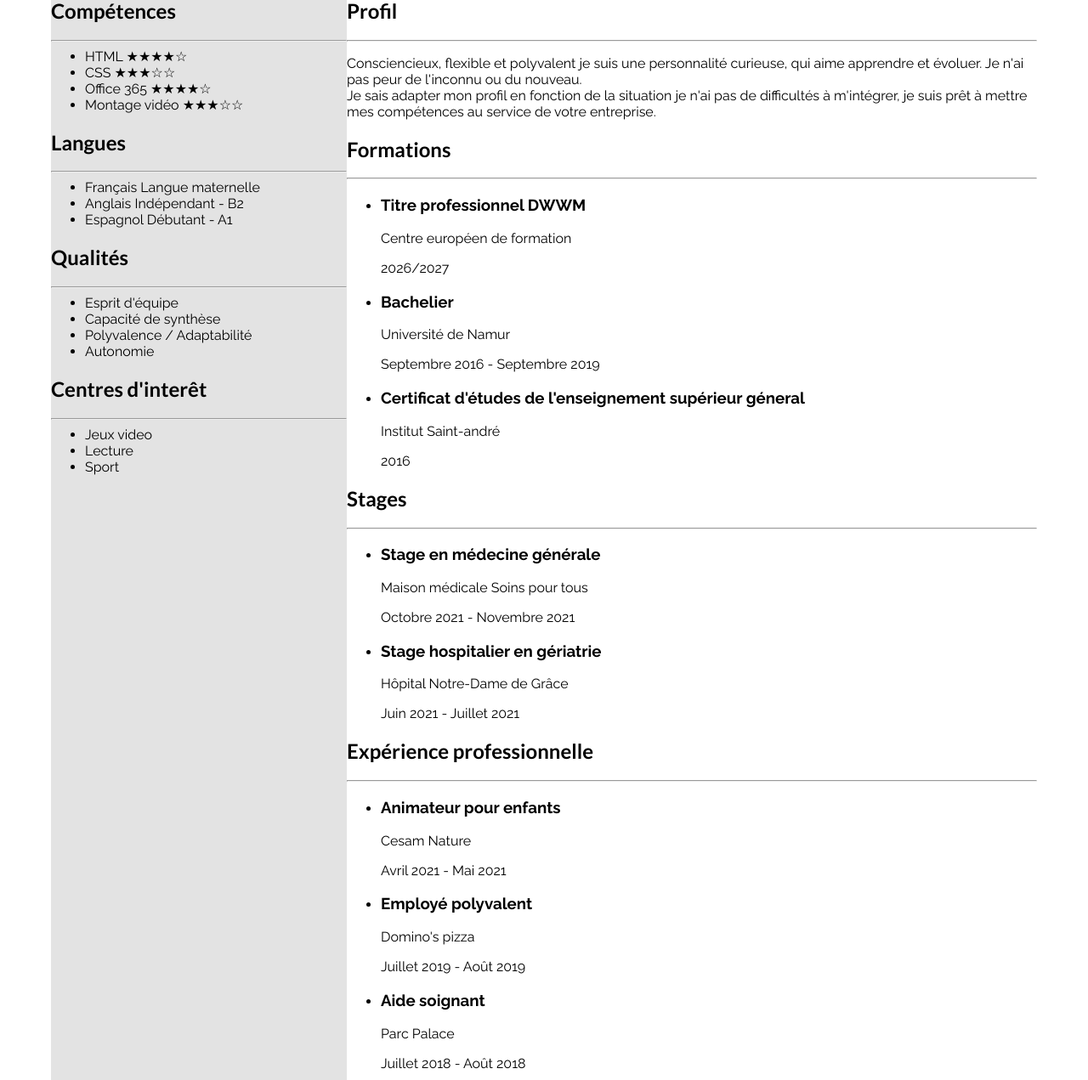
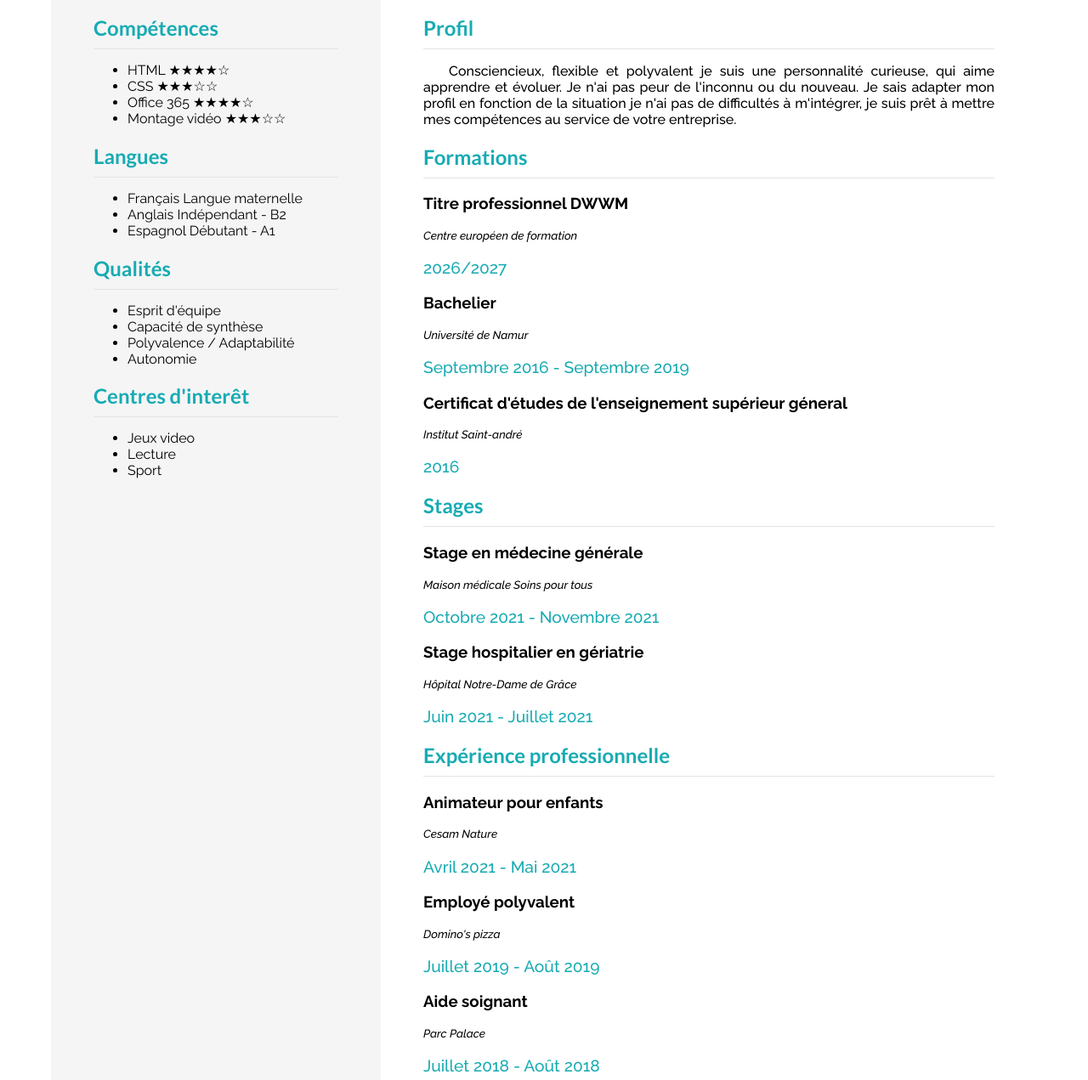
Before and after one commit to florianK-create/Ndumba_Yann_Devoir_3_CV_HTML_CSS, a plain HTML site: page index.html in a window 1280 px wide. Shown: the part 210-1481 px from the top of the page at 85% size. Drawn offline with Linux system fonts and the light colour scheme.

Commit message:
footer finished main in progress

```diff
--- a/assets/css/style.css
+++ b/assets/css/style.css
@@ -113,13 +113,23 @@ header{
 main{
     display: flex;
     flex-direction: row;
-    flex-wrap: wrap;
+}
+
+main h2{
+    color: #17abb3;
+    border-bottom: 1px solid #e3e3e3;
+    padding-bottom: 10px;
+    margin-bottom: 15px;
+}
+
+#left-bloc, #right-bloc{
+    padding: 20px 50px 60px;
 }
 
 #left-bloc{
     flex-basis: 30%;
     order: 1;
-    background-color: #e3e3e3;
+    background-color: #f5f5f5;
 }
 
 #right-bloc{
@@ -128,9 +138,43 @@ main{
     background-color: #ffffff;
 }
 
+#right-bloc ul{
+    list-style-type: none;
+    padding-left: 0;
+}
+
+#profil p{
+    text-align: justify;
+    text-indent: 30px;
+    font-weight: 500;
+}
+
+.location{
+    font-style: italic;
+    font-size: smaller;
+    font-weight: 500;
+}
+
+.period{
+    color: #17abb3;
+    font-size: larger;
+    font-weight: 500;
+}
+
+
+
 /* pied du cv */
 
 footer, small{
     display: block;
     justify-items: center;
 }
+
+small{
+    color: #ffffff;
+    font-style: italic;
+}
+
+.social-media a:hover{
+    opacity: 80%;
+}
--- a/index.html
+++ b/index.html
@@ -27,66 +27,66 @@
     <main>
         <!-- Bloc de droite du CV -->
         <div id="right-bloc">
-            <section>
-                <h2>Profil</h2><hr>
-                <p>Consciencieux, flexible et polyvalent je suis une personnalité curieuse, qui aime apprendre et évoluer. Je n'ai pas peur de l'inconnu ou du nouveau.<br>
+            <section id="profil">
+                <h2>Profil</h2>
+                <p>Consciencieux, flexible et polyvalent je suis une personnalité curieuse, qui aime apprendre et évoluer. Je n'ai pas peur de l'inconnu ou du nouveau.
                     Je sais adapter mon profil en fonction de la situation je n'ai pas de difficultés à
                     m'intégrer, je suis prêt à mettre mes compétences au service
                     de votre entreprise.
                 </p>
             </section>
             <section>
-                <h2>Formations</h2><hr>
+                <h2>Formations</h2>
                 <ul>
                     <li>
                         <h3>Titre professionnel DWWM</h3>
-                        <p>Centre européen de formation</p>
-                        <p><time datetime="2026">2026</time>/<time datetime="2027">2027</time></p>
+                        <p class="location">Centre européen de formation</p>
+                        <p class="period"><time datetime="2026">2026</time>/<time datetime="2027">2027</time></p>
                     </li>
                     <li>
                         <h3>Bachelier</h3>
-                        <p>Université de Namur</p>
-                        <p><time datetime="2016-09">Septembre 2016</time> - <time datetime="2019-09">Septembre 2019</time></p>
+                        <p class="location">Université de Namur</p>
+                        <p class="period"><time datetime="2016-09">Septembre 2016</time> - <time datetime="2019-09">Septembre 2019</time></p>
                     </li>
                     <li>
                         <h3>Certificat d'études de l'enseignement supérieur géneral</h3>
-                        <p>Institut Saint-andré</p>
-                        <p><time datetime="2016">2016</time></p>
+                        <p class="location">Institut Saint-andré</p>
+                        <p class="period"><time datetime="2016">2016</time></p>
                     </li>
                 </ul>
             </section>
             <section>
-                <h2>Stages</h2><hr>
+                <h2>Stages</h2>
                 <ul>
                     <li>
                         <h3>Stage en médecine générale</h3>
-                        <p>Maison médicale Soins pour tous</p>
-                        <p><time datetime="2021-10">Octobre 2021</time> - <time datetime="2021-11">Novembre 2021</time></p>
+                        <p class="location">Maison médicale Soins pour tous</p>
+                        <p class="period"><time datetime="2021-10">Octobre 2021</time> - <time datetime="2021-11">Novembre 2021</time></p>
                     </li>
                     <li>
                         <h3>Stage hospitalier en gériatrie</h3>
-                        <p>Hôpital Notre-Dame de Grâce</p>
-                        <p><time datetime="2021-06">Juin 2021</time> - <time datetime="2021-07">Juillet 2021</time></p>
+                        <p class="location">Hôpital Notre-Dame de Grâce</p>
+                        <p class="period"><time datetime="2021-06">Juin 2021</time> - <time datetime="2021-07">Juillet 2021</time></p>
                     </li>
                 </ul>
             </section>
             <section>
-                <h2>Expérience professionnelle</h2><hr>
+                <h2>Expérience professionnelle</h2>
                 <ul>
                     <li>
                         <h3>Animateur pour enfants</h3>
-                        <p>Cesam Nature</p>
-                        <p><time datetime="2021-04">Avril 2021</time> - <time datetime="2021-05">Mai 2021</time></p>
+                        <p class="location">Cesam Nature</p>
+                        <p class="period"><time datetime="2021-04">Avril 2021</time> - <time datetime="2021-05">Mai 2021</time></p>
                     </li>
                     <li>
                         <h3>Employé polyvalent</h3>
-                        <p>Domino's pizza</p>
-                        <p><time datetime="2019-07">Juillet 2019</time> - <time datetime="2019-08">Août 2019</time></p>
+                        <p class="location">Domino's pizza</p>
+                        <p class="period"><time datetime="2019-07">Juillet 2019</time> - <time datetime="2019-08">Août 2019</time></p>
                     </li>
                     <li>
                         <h3>Aide soignant</h3>
-                        <p>Parc Palace</p>
-                        <p><time datetime="2018-07">Juillet 2018</time> - <time datetime="2018-08">Août 2018</time></p>
+                        <p class="location">Parc Palace</p>
+                        <p class="period"><time datetime="2018-07">Juillet 2018</time> - <time datetime="2018-08">Août 2018</time></p>
                     </li>
                 </ul>
             </section>
@@ -95,7 +95,7 @@
         <!-- Bloc de gauche du CV -->
         <div id="left-bloc">
             <section>
-                <h2>Compétences</h2><hr>
+                <h2>Compétences</h2>
                 <ul>
                     <li>
                         <span>HTML</span>
@@ -116,7 +116,7 @@
                 </ul>
             </section>
             <section>
-                <h2>Langues</h2><hr>
+                <h2>Langues</h2>
                 <ul>
                     <li>
                         <span>Français</span>
@@ -133,7 +133,7 @@
                 </ul>
             </section>
             <section>
-                <h2>Qualités</h2><hr>
+                <h2>Qualités</h2>
                 <ul>
                     <li>Esprit d'équipe</li>
                     <li>Capacité de synthèse</li>
@@ -142,7 +142,7 @@
                 </ul>
             </section>
             <section>
-                <h2>Centres d'interêt</h2><hr>
+                <h2>Centres d'interêt</h2>
                 <ul>
                     <li>Jeux video</li>
                     <li>Lecture</li>
@@ -152,14 +152,14 @@
         </div>
     </main>
     <footer>
-        <div>
+        <div class="social-media">
             <a href="https://fr.linkedin.com/" target="_blank"><img src="./assets/images/linkedin-brands-solid-full.svg" alt="linkedin" width="50" height="50"></a>
             <a href="https://github.com/dashboard" target="_blank"><img src="./assets/images/github-brands-solid-full.svg" alt="github" width="50" height="50"></a>
             <a href="https://x.com/?lang=fr" target="_blank"><img src="./assets/images/square-x-twitter-brands-solid-full.svg" alt="x twitter" width="50" height="50"></a>
             <a href="https://www.instagram.com/" target="_blank"><img src="./assets/images/instagram-brands-solid-full.svg" alt="instagram" width="50" height="50"></a>
             <a href="https://discord.com/" target="_blank"><img src="./assets/images/discord-brands-solid-full.svg" alt="discord" width="50" height="50"></a>
         </div>
-        <small>Mis à jour le :<time datetime="2026-11-21">21/11/2026</time></small>
+        <small>Mis à jour le : <time datetime="2026-11-21">24/11/2026</time></small>
     </footer>
 </body>
 </html>
```
